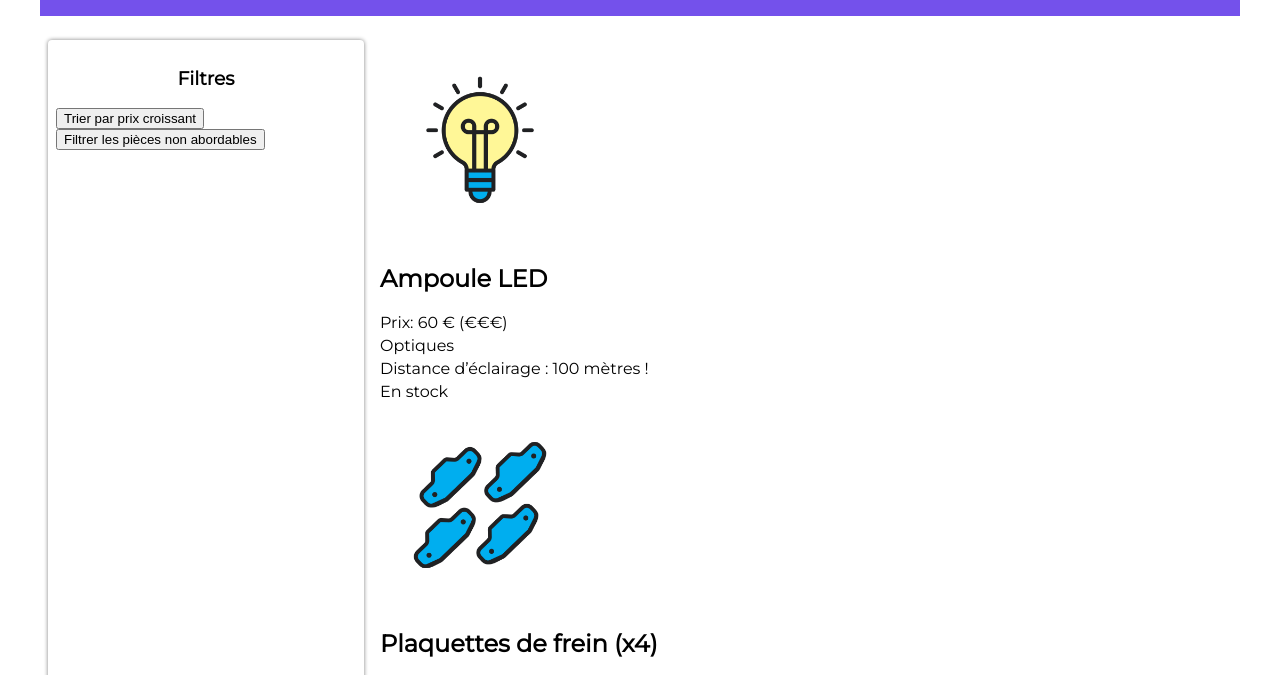
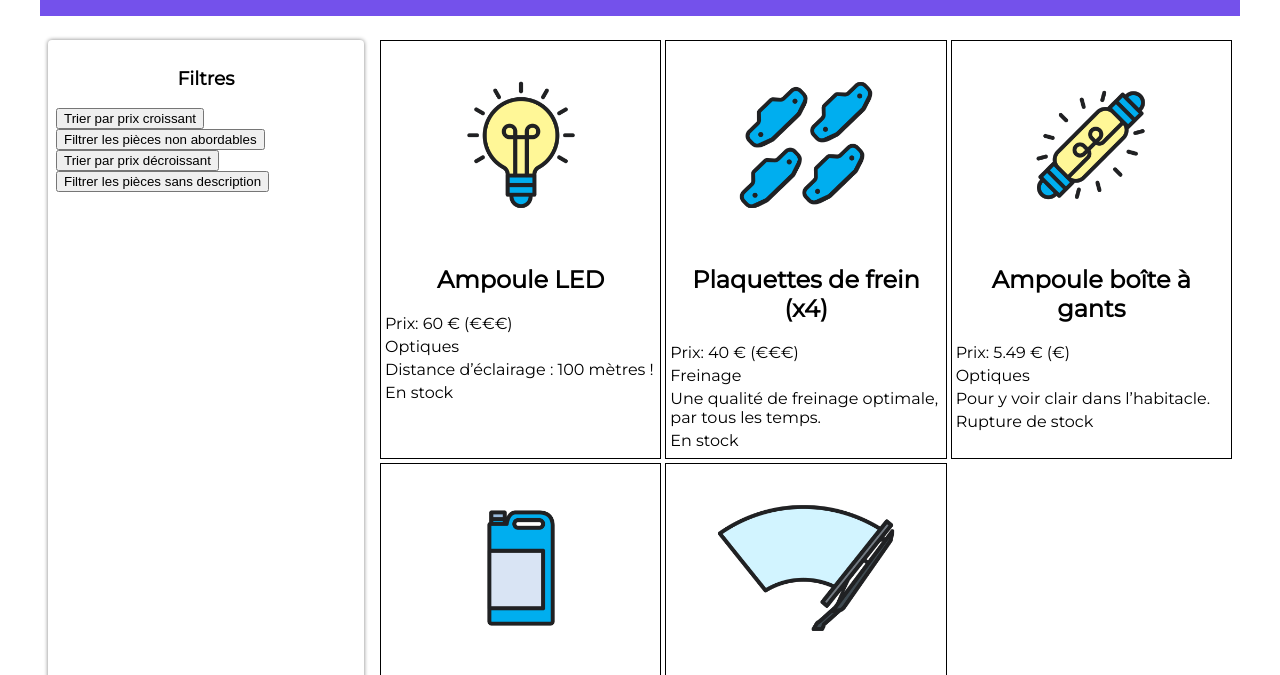
Before and after one commit to cla31/nveau-cours-js-oc, a website: page index.html in a window 1280 px wide. Shown: the part 98-773 px from the top of the page. Drawn offline with Linux system fonts and the light colour scheme.

Commit message:
correction exercise list

```diff
--- a/index.html
+++ b/index.html
@@ -20,6 +20,10 @@
             <button class="btn-trier">Trier par prix croissant</button>
             <br>
             <button class="btn-filtrer">Filtrer les pièces non abordables</button>
+            <br>
+            <button class="btn-decroissant">Trier par prix décroissant</button>
+            <br>
+            <button class="btn-nodesc">Filtrer les pièces sans description</button>
         </section>
 
         <!-- Fiches produits -->
--- a/pieces.js
+++ b/pieces.js
@@ -35,7 +35,7 @@ for (let i = 0; i < pieces.length; i++) {
     pieceElement.appendChild(descriptionElement);
     pieceElement.appendChild(stockElement);
 }
-
+//gestion des bouttons :::::::::::::::::::::::
 //Pour l'instant, tri et filtre n'apparaîssent que dans le console log
 const boutonTrier = document.querySelector(".btn-trier");
 boutonTrier.addEventListener("click", function() {
@@ -46,6 +46,7 @@ boutonTrier.addEventListener("click", function() {
     //Pour ne pas que la liste d'origine soit modifiée
     //Création d'une copie de la liste avec la fonction Array.from:
     const piecesOrdonnees = Array.from(pieces);
+    // a et b représentent 2 élémnts de la liste à comparer
     piecesOrdonnees.sort(function(a, b) {
         return a.prix - b.prix;
     });
@@ -54,9 +55,36 @@ boutonTrier.addEventListener("click", function() {
 
 //Pour filtrer
 const boutonFiltrer = document.querySelector(".btn-filtrer");
+//Pas besoin de créer ici une copie de la liste, filter le fait pour nous.
 boutonFiltrer.addEventListener("click", function() {
     const piecesFiltrees = pieces.filter(function(piece) {
         return piece.prix <= 35
     });
     console.log("piecesFiltrees", piecesFiltrees);
 });
+
+//Correction de l'exercice :::::::::::::::::::::::
+//Correction Exercice:
+// Editez les fichiers pieces.js et index.html pour y ajouter les fonctionnalités suivantes :
+
+// --> filtrer la liste des pièces pour n’afficher que celles qui ont une description, à l’aide d’un bouton que vous ajouterez dans le HTML ;
+// --> ordonner les listes selon le prix en ordre décroissant, à l’aide d’un bouton que vous ajouterez dans le HTML.
+
+const boutonDecroissant = document.querySelector(".btn-decroissant");
+
+boutonDecroissant.addEventListener("click", function() {
+    const piecesOrdonnees = Array.from(pieces);
+    piecesOrdonnees.sort(function(a, b) {
+        return b.prix - a.prix;
+    });
+    console.log(piecesOrdonnees);
+});
+
+const boutonNoDescription = document.querySelector(".btn-nodesc");
+
+boutonNoDescription.addEventListener("click", function() {
+    const piecesFiltrees = pieces.filter(function(piece) {
+        return piece.description
+    });
+    console.log(piecesFiltrees)
+});
--- a/styles.css
+++ b/styles.css
@@ -1,5 +1,4 @@
 @import url('https://fonts.googleapis.com/css2?family=Montserrat&display=swap');
-
 body {
     max-width: 1200px;
     margin: auto;
@@ -17,10 +16,12 @@ header {
     text-align: center;
     color: white;
 }
+
 header img {
     height: 60px;
     margin-left: 1rem;
 }
+
 header h1 {
     flex-grow: 1;
 }
@@ -38,6 +39,7 @@ main {
     min-width: 300px;
     min-height: 400px;
 }
+
 .filtres h3 {
     text-align: center;
 }
@@ -45,11 +47,28 @@ main {
 .fiches {
     flex: 1;
     margin: 8px;
+    display: grid;
+    grid-template-columns: repeat(3, 1fr);
+    gap: 4px;
 }
-.fiches img {
+
+.fiches article {
+    border: 1px solid black;
+    padding: 4px;
+}
+
+.fiches article img {
+    display: block;
+    margin-left: auto;
+    margin-right: auto;
     max-width: 200px;
 }
-.fiches p {
+
+.fiches article p {
     margin-top: 4px;
     margin-bottom: 4px;
 }
+
+.fiches article h2 {
+    text-align: center;
+}
```
Lines whose indentation alone changed are shown as unchanged.
